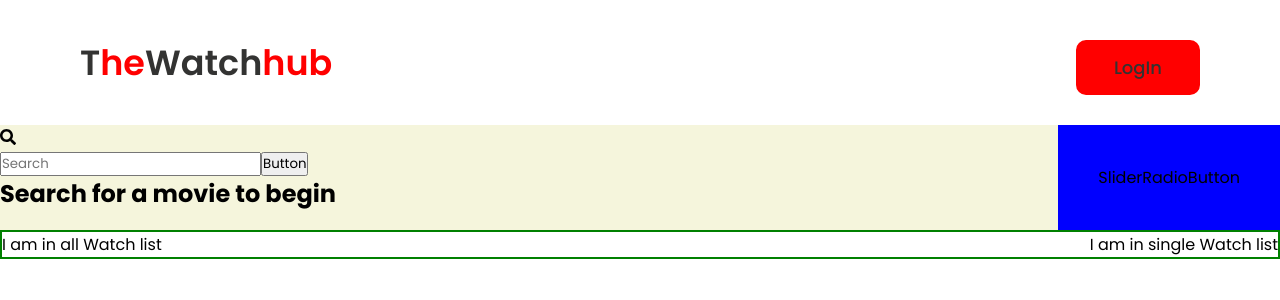
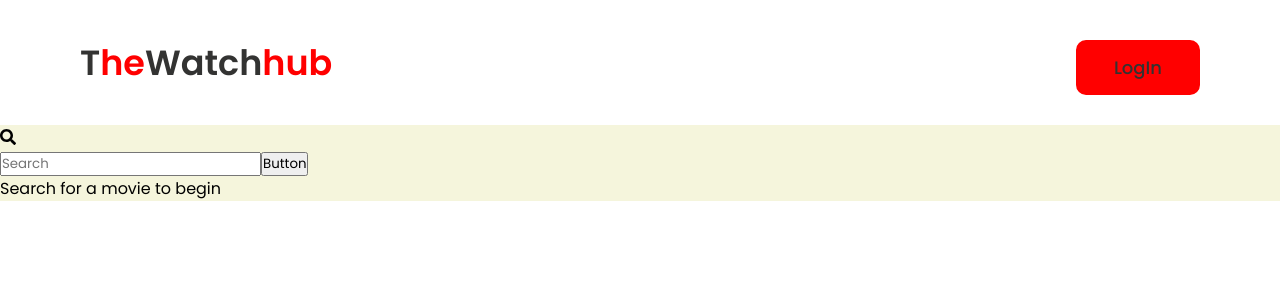
Before and after one commit to rajnidua/the-watch-hub, a React (Create React App) app in the folder client/: page / in a window 1280 px wide. Shown: the top 300 px of the page. Built offline with nearby package versions, Linux system fonts and the light colour scheme.

Commit message:
positioned the single movie container

```diff
--- a/client/src/components/Filters/SearchBar.js
+++ b/client/src/components/Filters/SearchBar.js
@@ -5,7 +5,7 @@ import Loader from "react-loader-spinner";
 import { faSearch } from "@fortawesome/free-solid-svg-icons";
 import { FontAwesomeIcon } from "@fortawesome/react-fontawesome";
 
-const SearchBar = () => {
+const SearchBar = (props) => {
   const [searchInput, setSearchInput] = useState("");
   const [errorMessage, setErrorMessage] = useState(false);
   const [loading, setLoading] = useState(true);
@@ -26,17 +26,8 @@ const SearchBar = () => {
       const items = response.data.Search;
       console.log(items);
 
-      /*  const movieData = items.map((movie) => ({
-        imdbId: movie.imdbID,
-        poster: movie.Poster,
-        title: movie.Title,
-        resultType: movie.Type,
-        releasedYear: movie.Year,
-        // plotType: movie.Plot,
-        //returnType: String
-      }));
-      console.log(movieData); */
       setSearchBarData(items);
+
       setSearchInput("");
     } catch (err) {
       console.log(err);
@@ -47,6 +38,7 @@ const SearchBar = () => {
     <div className="container">
       <div className="search-container">
         <FontAwesomeIcon icon={faSearch} />
+
         <form onSubmit={handleFormSubmit}>
           <input
             name="searchInput"
@@ -61,7 +53,8 @@ const SearchBar = () => {
           <button type="submit">Button</button>
         </form>
       </div>
-      <h2>
+      <div>
+        <div>
           {searchBarData.length ? (
             <div>
               <ShowList searchBarData={searchBarData} />
@@ -69,7 +62,8 @@ const SearchBar = () => {
           ) : (
             "Search for a movie to begin"
           )}
-      </h2>
+        </div>
+      </div>
     </div>
   );
 };
--- a/client/src/components/SearchWatchList/AllWatchList.js
+++ b/client/src/components/SearchWatchList/AllWatchList.js
@@ -1,7 +1,11 @@
 import React from "react";
 
-const AllWatchList = () => {
-  return <div>I am in all Watch list</div>;
+const AllWatchList = (props) => {
+  return (
+    <div>
+      <p>I am in all Watch list</p>
+    </div>
+  );
 };
 
 export default AllWatchList;
--- a/client/src/components/SearchWatchList/FilterWatchList.js
+++ b/client/src/components/SearchWatchList/FilterWatchList.js
@@ -8,10 +8,10 @@ const FilterWatchList = () => {
   return (
     <div className="filters-container">
       <SearchBar />
-      <div className="filters-right">
+      {/* <div className="filters-right">
         <Slider />
         <RadioButton />
-      </div>
+      </div> */}
     </div>
   );
 };
--- a/client/src/components/ShowList.js
+++ b/client/src/components/ShowList.js
@@ -5,6 +5,7 @@ const ShowList = (props) => {
   console.log("list from search bar&&&&&&&& ", props);
 
   return (
+    <div classNAme="display-main">
       <div className="main">
         <div className="SearchBarData-container" id="SearchBarData-container">
           <div>{props.searchBarData.length}</div>
@@ -24,30 +25,11 @@ const ShowList = (props) => {
           ))}
         </div>
       </div>
+      <div className="main">
+        <h3>display single movie data here</h3>
+      </div>
+    </div>
   );
 };
 
 export default ShowList;
-
-/* imdbId: movie.imdbID, poster: movie.Poster, title: movie.Title,
-            resultType: movie.Type, releasedYear: movie.Year,  plotType:
-            movie.Plot,  */
-/*
-      <div className="SearchBarData-container">
-        <p>it is result </p>
-        {Object.keys(props.searchBarResult).Search.map((dataRow) => (
-          <div className="data-row" key={dataRow.imdbID}>
-            <div className="crypto-name">
-              <div className="img-section">
-                <img src={dataRow.Poster} alt="image" />
-              </div>
-              <div className="name-section">
-                <div className="title">{dataRow.Title}</div>
-              </div>
-            </div>
-
-            <div className="current-price">{dataRow.Year}</div>
-          </div>
-        ))}
-      </div>
-      */
--- a/client/src/pages/SearchWatchHub.js
+++ b/client/src/pages/SearchWatchHub.js
@@ -1,4 +1,4 @@
-import React from "react";
+import React, { useState } from "react";
 import FilterWatchList from "../components/SearchWatchList/FilterWatchList";
 import AllWatchList from "../components/SearchWatchList/AllWatchList";
 import SingleWatchDetail from "../components/SearchWatchList/SingleWatchDetail";
@@ -8,10 +8,10 @@ const SearchWatchHub = () => {
   return (
     <div className="main-container">
       <FilterWatchList className="filter-watch" />
-      <div className="results-container">
+      {/* <div className="results-container">
         <AllWatchList className="all-watch" />
         <SingleWatchDetail className="single-watch" />
-      </div>
+      </div> */}
     </div>
   );
 };
--- a/client/src/styles/showList.css
+++ b/client/src/styles/showList.css
@@ -6,11 +6,22 @@
   white-space: nowrap;
 } */
 
+.display-main {
+  background-color: #0096ff;
+  width: 100%;
+  height: 80vh;
+  overflow: scroll;
+  display: flex;
+  flex-direction: row;
+}
+
 .main {
   background-color: red;
   width: 100%;
   height: 80vh;
   overflow: scroll;
+  display: flex;
+  flex-direction: row;
 }
 
 .searchBarData-container {
@@ -20,6 +31,9 @@
   padding-right: 20px;
   margin-top: 40px;
   background-color: #ffffff;
+  width: 100%;
+  height: 80vh;
+  overflow: scroll;
 }
 
 .crypto-name {
```
Lines whose indentation alone changed are shown as unchanged.
